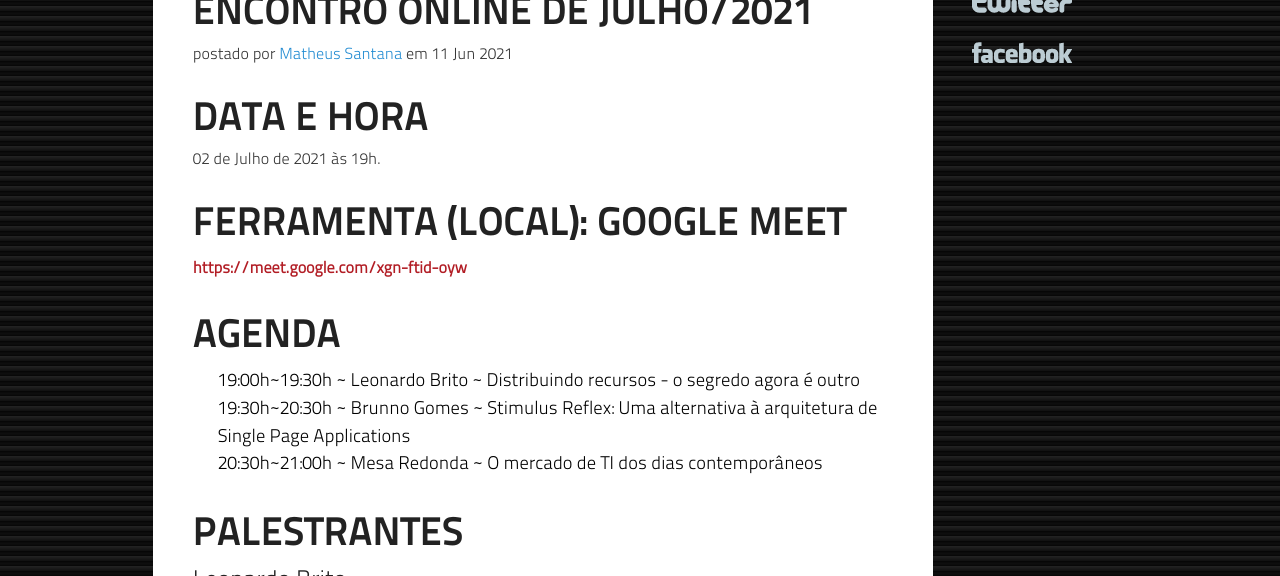
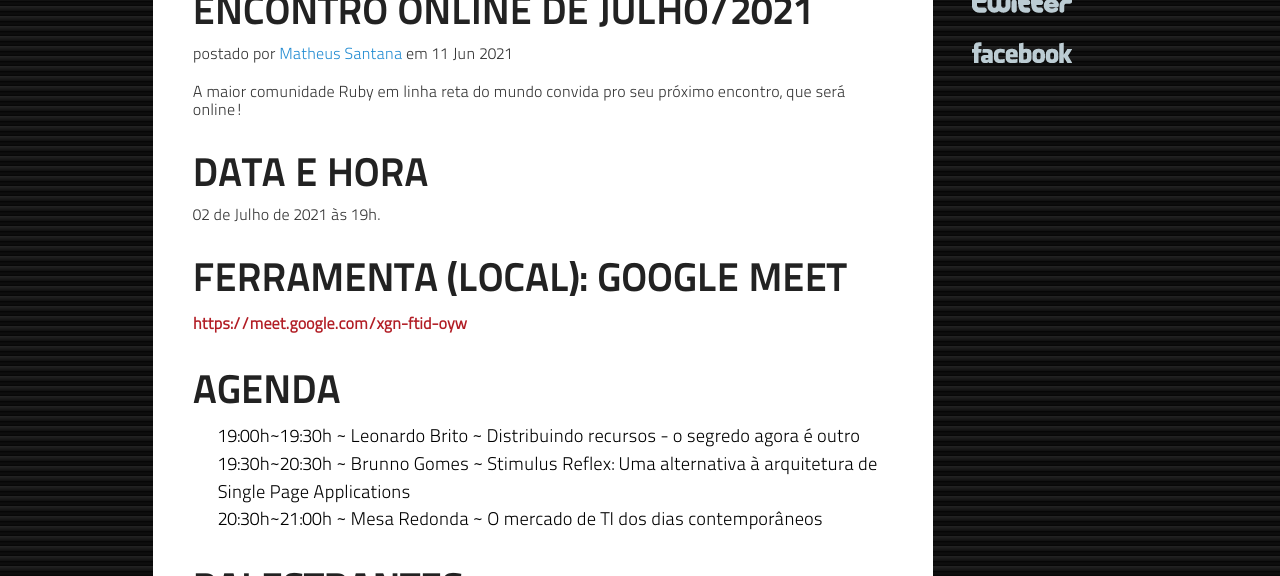
Before and after one commit to frevo-on-rails/frevo-on-rails.github.com, a Jekyll site: the page built from _posts/2021-06-11-encontro-online-julho-2021.markdown, in a window 1280 px wide and 900 px high, cut to the strip 324-900 px from the top of the window. Built offline with Jekyll 4.4.1, drawn with Linux system fonts in a browser that asks for light colours; nearby versions of some CDN libraries; comment, search, counter and statistics services are not loaded.

Commit message:
add tagline by @brunnogomes

```diff
--- a/_posts/2021-06-11-encontro-online-julho-2021.markdown
+++ b/_posts/2021-06-11-encontro-online-julho-2021.markdown
@@ -5,6 +5,8 @@ date       : 2021-06-11 06:10:00
 author     : Matheus Santana
 categories : posts, events
 ---
+
+A maior comunidade Ruby em linha reta do mundo convida pro seu próximo encontro, que será online!
 
 ## Data e hora
 
```
